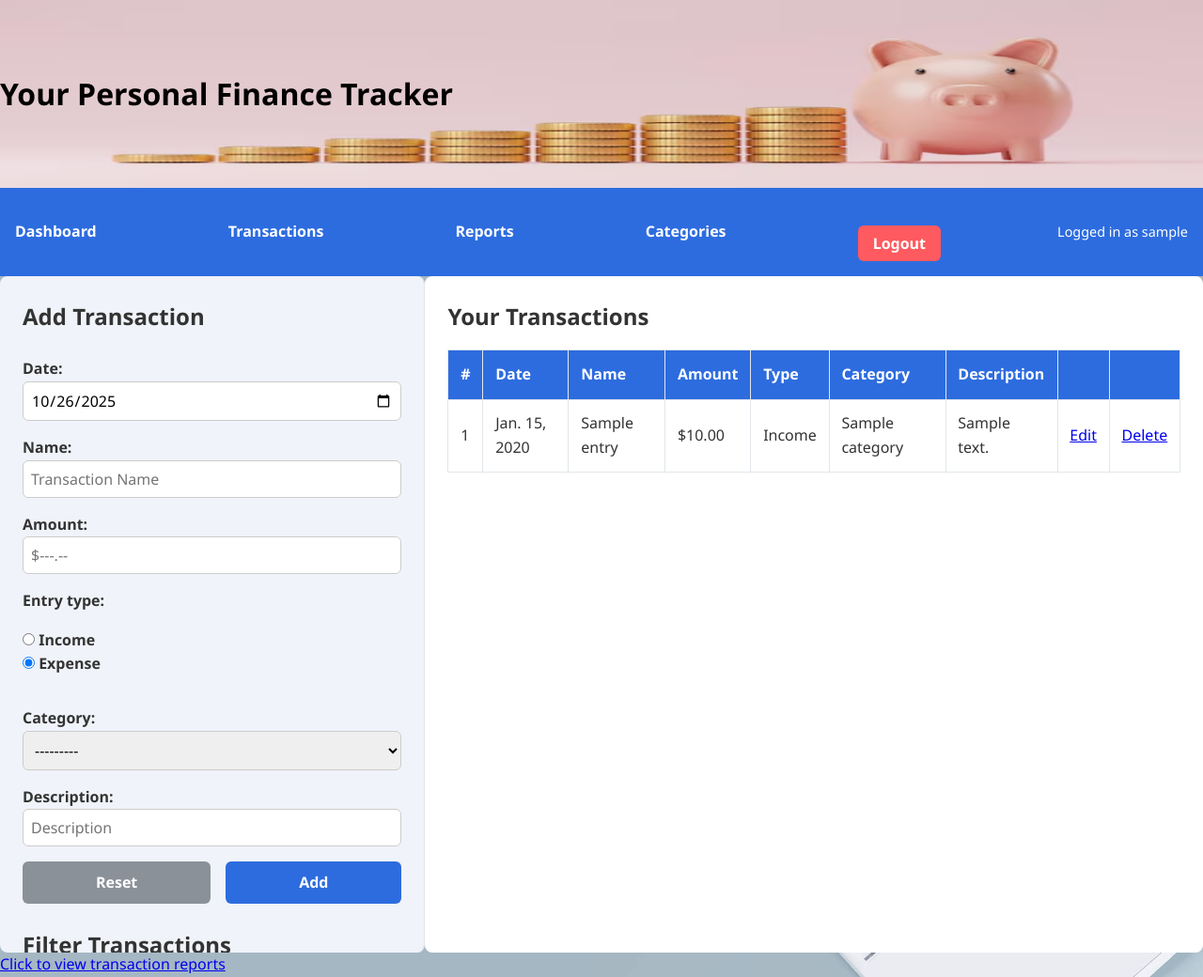
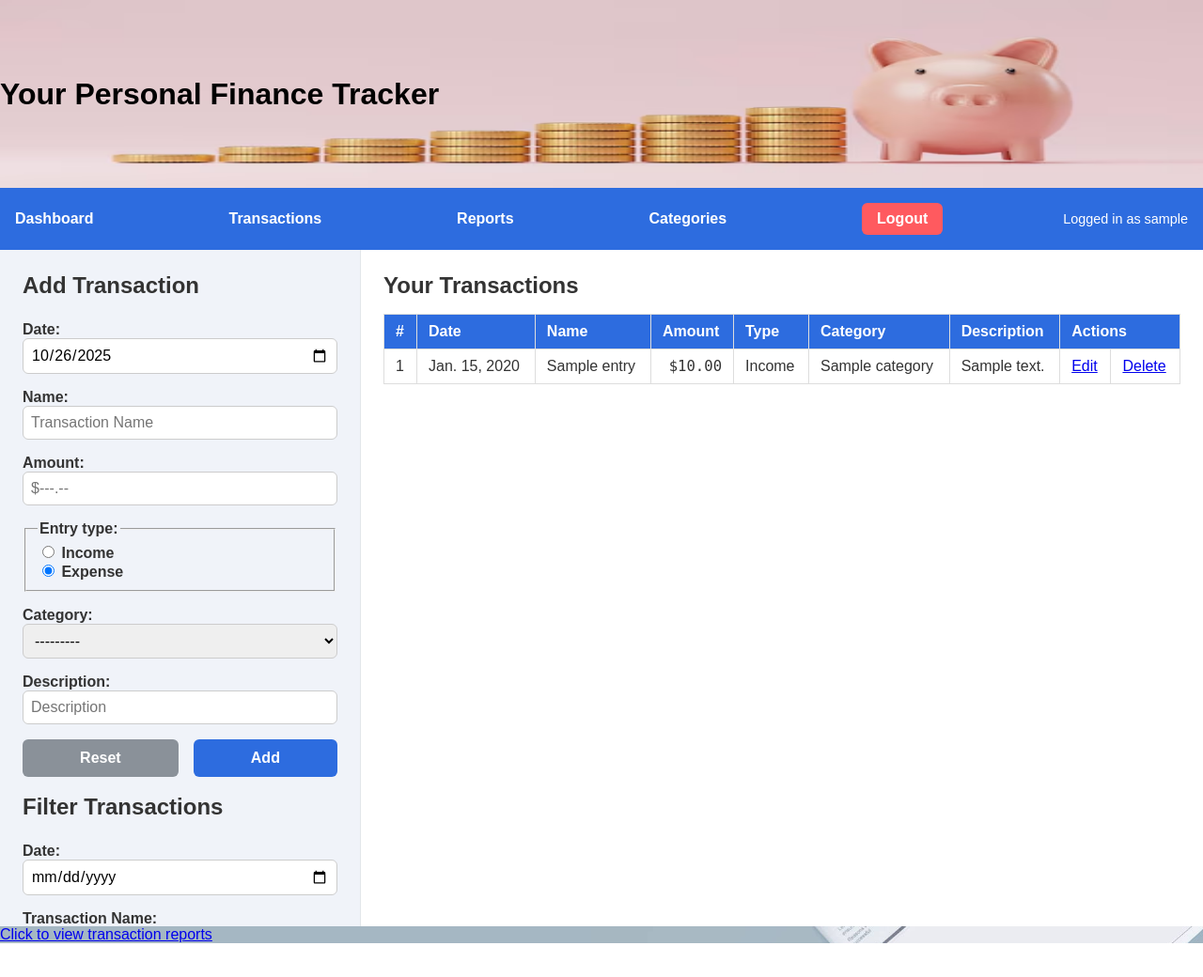
Before and after one commit to familycrest/personal-finance-tracker, a Django app: page /finances/transactions/ in a window 1280 px wide. Shown: the whole page at 94% size. After the commit the page ends 1004 px from the top, so only its background shows below. Run offline with Django 5.2, Linux system fonts and the light colour scheme; a user stored in the database is signed in; tables that the repository leaves empty hold one stand-in row (values such as "Sample post").

Commit message:
css and template fixes (transactions, dashboard, base)
- fixed typo shrinking table layout when editing
- formatted transactions template
- straighten up navbar
- show amount in monospace font to keep it consistent
- make rows slightly thinner and more consisent across dashboard and transactions edit page
- make sidebar size more predictable
- polish out css hacks
- make forms more consistent looking (not touching account forms yet)

```diff
--- a/apps/finances/static/finances/css/transactions.css
+++ b/apps/finances/static/finances/css/transactions.css
@@ -1,25 +1,28 @@
+aside.sidebar,
+.main-content {
+    padding: 1.5rem;
+
+    /* allow the user to scroll through view */
+    overflow-y: auto;
+    max-height: 100%;
+}
+
 aside.sidebar {
-    flex: 1;
-    min-width: fit-content;
+    flex-grow: 0;
+    width: 30%;
+
+    background-color: #f0f3f9;
+    border-right: 1px solid #e2e6ea;
 }
 
 .main-content {
     flex: auto;
     background-color: #fff;
-    padding: 1.5rem;
-    border-radius: 8px;
-}
-
-.transactions-table {
-    width: 100%;
-    border-collapse: collapse;
-    margin-top: 1rem;
 }
 
 .transactions-table th,
 .transactions-table td {
     border: 1px solid #e2e6ea;
-    padding: 0.8rem;
     text-align: left;
 }
 
@@ -33,10 +36,16 @@ aside.sidebar {
 }
 
 tr#editing-active {
-    background-color:  #035BD612;
+    background-color: #035BD612;
     font-weight: bold;
 }
 
 td.edit-tag {
-    color:  #8A9199;
+    color: #8A9199;
 }
+
+td.currency {
+    font-family: monospace;
+    font-size: larger;
+    text-align: right;
+}
--- a/apps/finances/templates/finances/transactions.html
+++ b/apps/finances/templates/finances/transactions.html
@@ -19,18 +19,18 @@
             <h2>Editing Transaction #{{ edit_id }}</h2>
             <form method="post" action="{% url 'transactions' %}?edit={{ edit_id }}">
                 {% csrf_token %}
-                {{ entry_form.as_p }}
+                {{ entry_form }}
                 <inputarea class="h-flex">
                     <button class="btn-bg-secondary" type="reset">Revert</button>
                     <button class="btn-bg-primary" type="submit">Apply</button>
                 </inputarea>
-                <a class="pretend-btn btn-bg-negative" href="{% url 'transactions' %}" onclick="return confirm('Cancel this edit?')">Cancel Edit<a/>
+                <a class="pretend-btn btn-bg-negative" href="{% url 'transactions' %}" onclick="return confirm('Cancel this edit?')">Cancel Edit</a>
             </form>
         {% else %}
             <h2>Add Transaction</h2>
             <form method="post" action="{% url 'transactions' %}">
                 {% csrf_token %}
-                {{ entry_form.as_p }}
+                {{ entry_form }}
                 <inputarea class="h-flex">
                     <button class="btn-bg-secondary" type="reset">Reset</button>
                     <button class="btn-bg-primary" type="submit">Add</button>
@@ -41,7 +41,7 @@
             <br>
             <h2>Filter Transactions</h2>
             <form method="get" action="{% url 'transactions' %}">
-                {{ entry_filter_form.as_p }}
+                {{ entry_filter_form }}
                 <inputarea class="h-flex">
                     <button class="btn-bg-secondary" type="reset">Reset Filters</button>
                     <button class="btn-bg-primary" type="submit">Apply Filters</button>
@@ -64,48 +64,32 @@
                         <th>Type</th>
                         <th>Category</th>
                         <th>Description</th>
-                        <th></th>
-                        <th></th>
+                        <th colspan="2">Actions</th>
                     </tr>
                 </thead>
                 <tbody>
                     {% for e in entries_output %}
-                    {% if edit_id == e.id %}
-                        <tr id="editing-active">
-                    {% else %}
-                        <tr>
-                    {% endif %}
+                        <tr {% if edit_id == e.id %}id="editing-active"{% endif %}>
                             <td>{{ e.id }}</td>
                             <td>{{ e.date }}</td>
                             <td>{{ e.name }}</td>
-                            <td>${{ e.amount }}</td>
+                            <td class="currency">${{ e.amount }}</td>
                             <td>{{ e.get_entry_type_display }}</td>
                             <td>{% if e.category %}{{ e.category.name }}{% else %}None{% endif %}</td>
                             <td>{{ e.description }}</td>
                             {% if edit_id == e.id %}
-                                <td colspan=2 class="edit-tag">Editing</td>
+                                <td colspan="2" class="edit-tag">Editing</td>
                             {% else %}
                                 <td>
                                     {% if edit_id %}
-                                        <a
-                                            href="{% url 'transactions' %}?edit={{ e.id }}#editing-active"
-                                            onclick="return confirm('Cancel the current edit and edit this transaction?');"
-                                        >
-                                            Edit
-                                        </a>
+                                        <a href="{% url 'transactions' %}?edit={{ e.id }}#editing-active" onclick="return confirm('Cancel the current edit and edit this transaction?');">Edit</a>
                                     {% else %}
                                         <a href="{% url 'transactions' %}?edit={{ e.id }}#editing-active">Edit</a>
                                     {% endif %}
                                 </td>
                                 <td>
-                                    <a
-                                        href="{% url 'delete_transactions' e.id %}"
-                                        onclick="return confirm('Delete this transaction?');"
-                                    >
-                                        Delete
-                                    </a>
+                                    <a href="{% url 'delete_transactions' e.id %}" onclick="return confirm('Delete this transaction?');">Delete</a>
                                 </td>
-
                             {% endif %}
                         </tr>
                     {% endfor %}
--- a/static/css/base.css
+++ b/static/css/base.css
@@ -1,10 +1,8 @@
 /* static/css/base.css */
 /* General reset and base styles - applies to all elements*/
 * {
-    margin: 0;
-    padding: 0;
     box-sizing: border-box;
-    font-family: "Segoe UI", Tahoma, Geneva, Verdana, sans-serif;
+    font-family: sans-serif;
 }
 
 body {
@@ -15,12 +13,17 @@ body {
     background-repeat: no-repeat; /* prevents repeating tiles */
     background-attachment: fixed; /* keeps background fixed during scroll */
     color: #333;
-    line-height: 1.6;
     padding: 0;
     margin: 0;
     background-color: rgba(255, 255, 255, 0.85); /* make it so the background is more transparent */
+
+    display: flex;
+    flex-direction: column;
 }
 
+h2 {
+    margin: 0;
+}
 
 .top-banner {
     width: 100%;                   /* span full width */
@@ -95,7 +98,7 @@ form {
     margin-top: 1.5rem;
 }
 
-label {
+label, legend {
     font-weight: 600;
 }
 
@@ -185,7 +188,7 @@ inputarea.h-flex {
     justify-content: space-between;
 }
 
-/* added css for the transactions_dashboard with sidebar */
+/* added css for the transactions_dashboard */
 
 .transactions_dashboard {
     display: flex;
@@ -194,16 +197,27 @@ inputarea.h-flex {
     height: calc(100vh - 80px);
 }
 
-.sidebar {
-    flex: 0 0 25%;           /* fixed width 25% */
-    background-color: #f0f3f9;
-    padding: 1.5rem;
-    border-right: 1px solid #e2e6ea;
+.transactions-table {
+    width: 100%;
+    margin-top: 1rem;
+}
+
+.transactions-table th,
+.transactions-table td {
+    border: 1px solid #ddd;
+}
+
+table {
     border-radius: 8px;
+    border-collapse: collapse;
+}
 
-    /* allow the user to scroll through sidebar */
-    overflow-y: auto;
-    max-height: 100%;
+tr {
+    line-height: 0.75rem;
+}
+
+td, th {
+    padding: 0.75rem;
 }
 
 .form-buttons {
--- a/templates/base.html
+++ b/templates/base.html
@@ -32,7 +32,7 @@
                 <a id="nav-reports" href="{% url 'reports' %}">Reports</a>
                 <a id="nav-categories" href="{% url 'categories' %}">Categories</a>
 
-                <form method="post" action="{% url 'logout' %}" style="display:inline;">
+                <form method="post" action="{% url 'logout' %}" style="margin:0">
                     {% csrf_token %}
                     <button type="submit" id="logout_submit">Logout</button>
                 </form>
```
Also changed, not shown: static/css/dashboard.css (+0 -12 lines).
